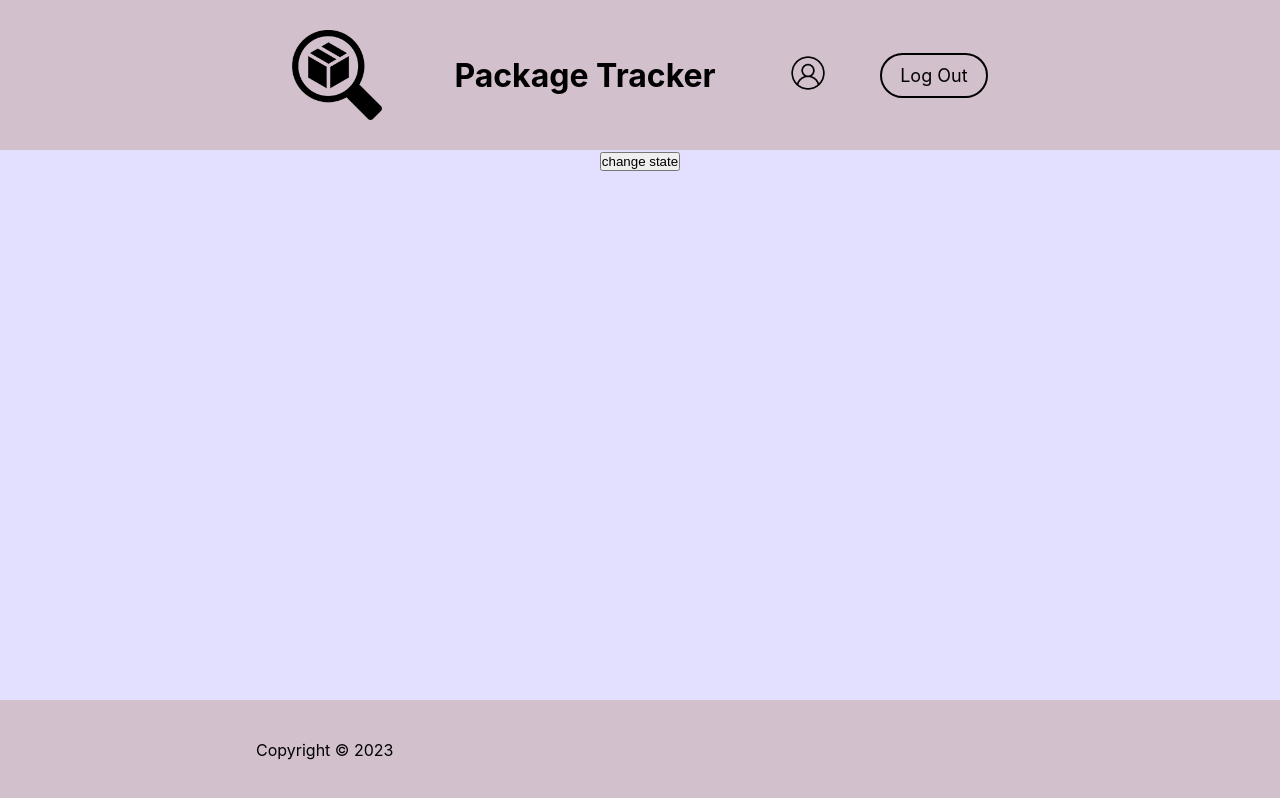
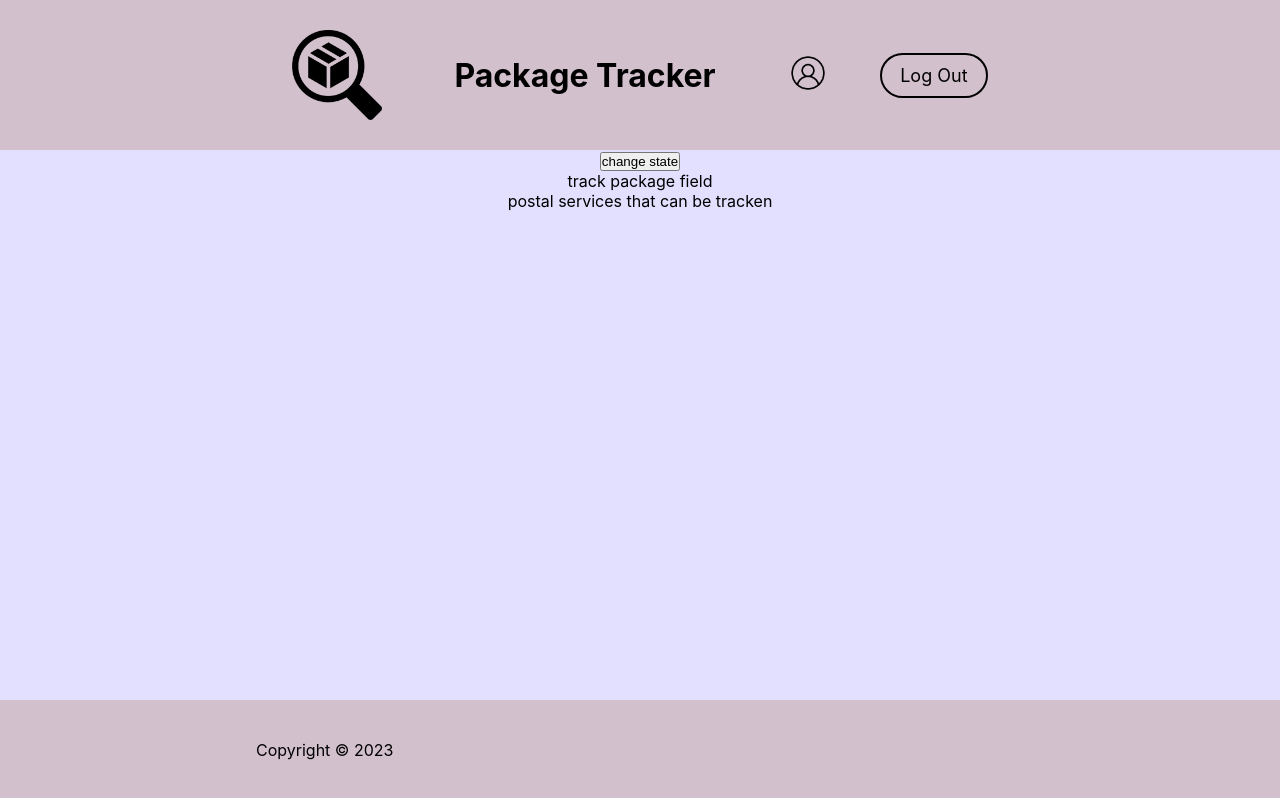
Before and after one commit to Markot96/mail-tracking-service, a React (Create React App) app: page / in a window 1280 px wide. Built offline with nearby package versions, Linux system fonts and the light colour scheme.

Commit message:
updated formatting

```diff
--- a/src/App.jsx
+++ b/src/App.jsx
@@ -15,6 +15,8 @@ function App() {
     <div className='app'>
       <Header isGuest={isGuest}/>
         <button onClick={handleOnClick}>change state</button>
+        <div>track package field</div>
+        <div>postal services that can be tracken</div>
       <Footer />
     </div>
   );
```
Also changed, not shown: src/components/Header.jsx (+4 -4 lines), src/components/HeaderButton.jsx (+5 -5 lines), src/components/Footer.jsx (indentation only).
